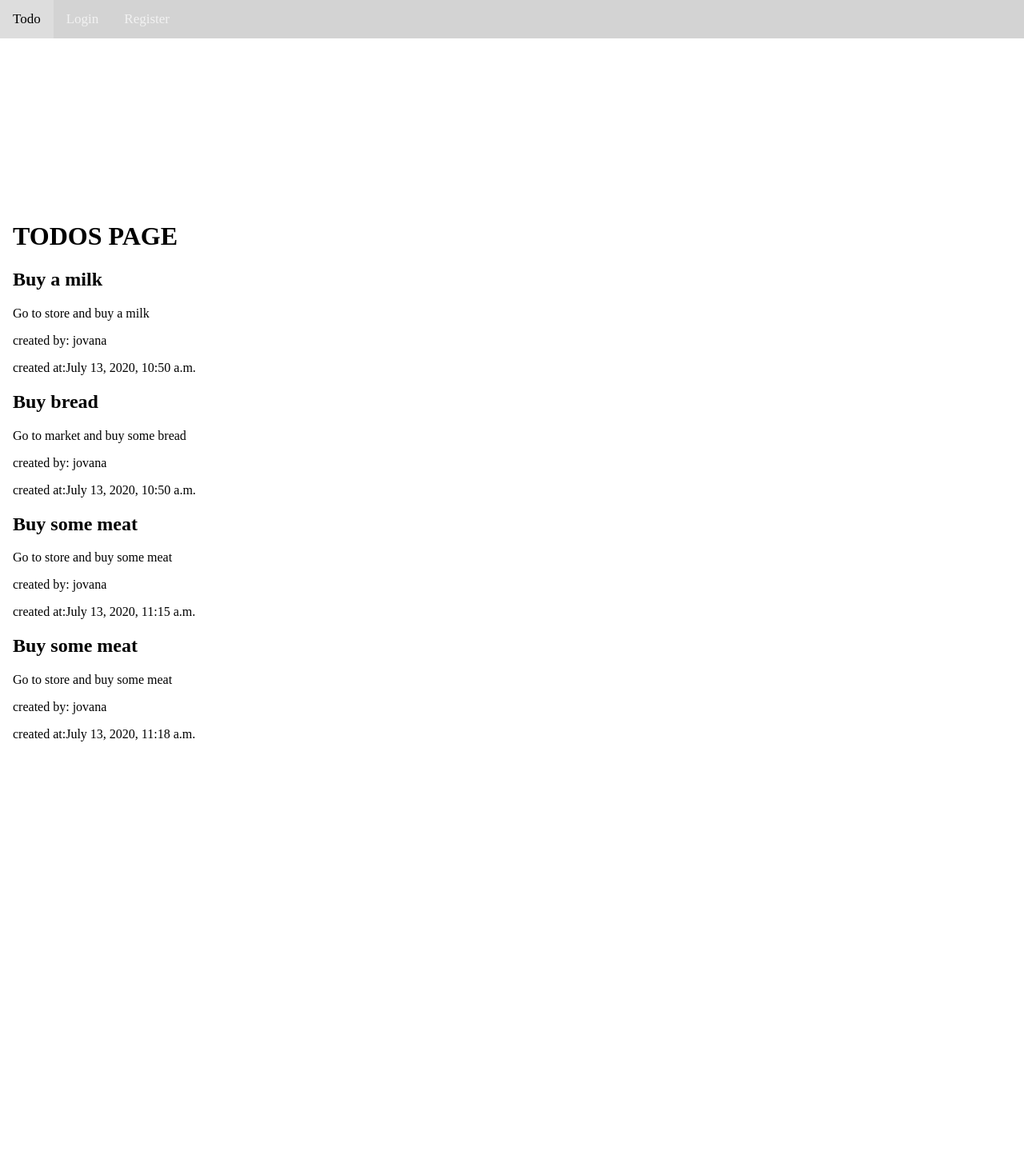
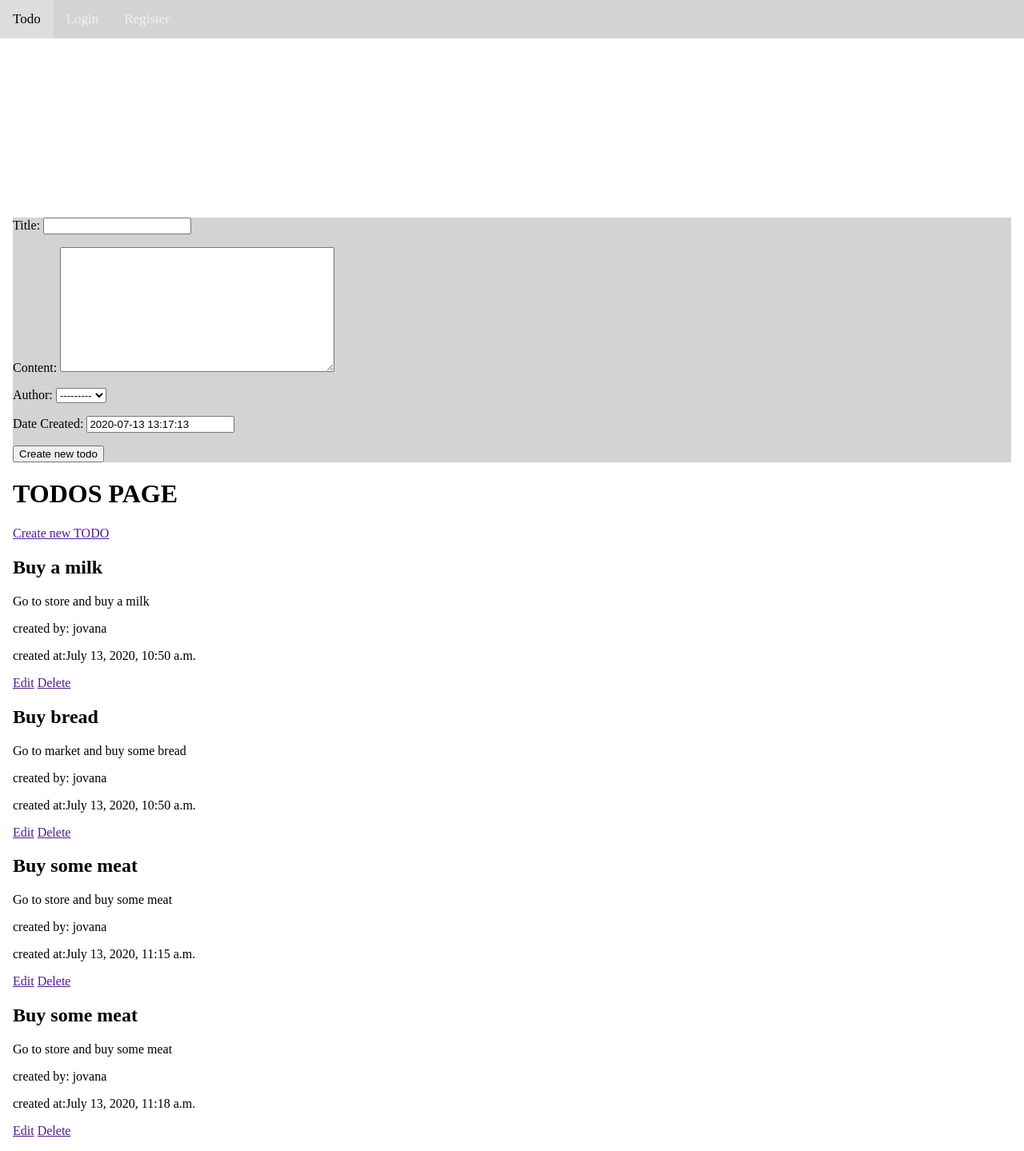
Before and after one commit to jovanna1616/python_2, a Django app: page /todos/ in a window 1280 px wide. Shown: the whole page at 80% size. Before the commit the page ends 927 px from the top, so only its background shows below. Run offline with Django 3.2, Linux system fonts and the light colour scheme; data comes from the database, SQL or seed files in the repository; both versions use the stored data as it was after the commit.

Commit message:
Added action for create new todo.

```diff
--- a/main/forms.py
+++ b/main/forms.py
@@ -1,6 +1,8 @@
 from django import forms
 from django.contrib.auth.forms import UserCreationForm
 from django.contrib.auth.models import User
+from django.forms import ModelForm
+from .models import Todo
 
 class NewUserForm(UserCreationForm):
     email = forms.EmailField(required=True)
@@ -18,3 +20,9 @@ class NewUserForm(UserCreationForm):
             user.save()
 
         return user
+
+class NewTodoForm(forms.ModelForm):
+
+    class Meta:
+        model = Todo
+        fields = '__all__'
--- a/main/static/main/css/style.css
+++ b/main/static/main/css/style.css
@@ -37,3 +37,6 @@ form.register-form > p {
     display: flex;
     flex-direction: column;
 }
+.new-todo-form {
+    background-color: #d3d3d3;
+}
--- /dev/null
+++ b/main/templates/main/includes/forms/create-todo-form.html
@@ -0,0 +1,7 @@
+<div class="new-todo-form">
+    <form method="POST" action="/todos/">
+        {% csrf_token %}
+        {{form.as_p}}
+        <button type="submit">Create new todo</button>
+    </form>
+</div>
--- a/main/templates/main/todos.html
+++ b/main/templates/main/todos.html
@@ -1,12 +1,18 @@
 {% extends "main/header.html" %}
 {% block content %}
     <div>
+        {% include "main/includes/forms/create-todo-form.html" %}
+        <div>
             <h1>TODOS PAGE</h1>
+            <a href="">Create new TODO</a>
             {% for todo in todos %}
                 <h2>{{todo.title}}</h2>
                 <p>{{todo.content}}</p>
                 <p>created by: {{todo.author}}</p>
                 <p>created at:{{todo.created_at}}</p>
+                <a href="">Edit</a>
+                <a href="">Delete</a>
             {% endfor %}
         </div>
+    </div>
 {% endblock %}
--- a/main/views.py
+++ b/main/views.py
@@ -2,7 +2,7 @@ from django.shortcuts import render, redirect
 from django.contrib.auth.forms import AuthenticationForm
 from django.contrib.auth import authenticate, login, logout
 from django.contrib import messages
-from .forms import NewUserForm
+from .forms import NewUserForm, NewTodoForm
 from .models import Todo
 
 # Create your views here.
@@ -55,7 +55,19 @@ def logout_request(request):
     messages.info(request, "Logged out successfully!")
     return redirect("main:homepage")
 
+
+
 def todos(request):
+    form = NewTodoForm()
+    if request.method == "POST":
+        # set data
+        form = NewTodoForm(request.POST)
+        if form.is_valid():
+            form.save()
+            title = form.cleaned_data["title"]
+            messages.info(request, f"You created new todo with title {title}")
+        return redirect("main:todos")
+
     return render(request=request,
                   template_name="main/todos.html",
-                  context={"todos": Todo.objects.all})
+                  context={"todos": Todo.objects.all, "form": form})
```
Also changed, not shown: db.sqlite3, main/migrations/0002_auto_20200713_1111.py (added). Lines whose indentation alone changed are shown as unchanged.
